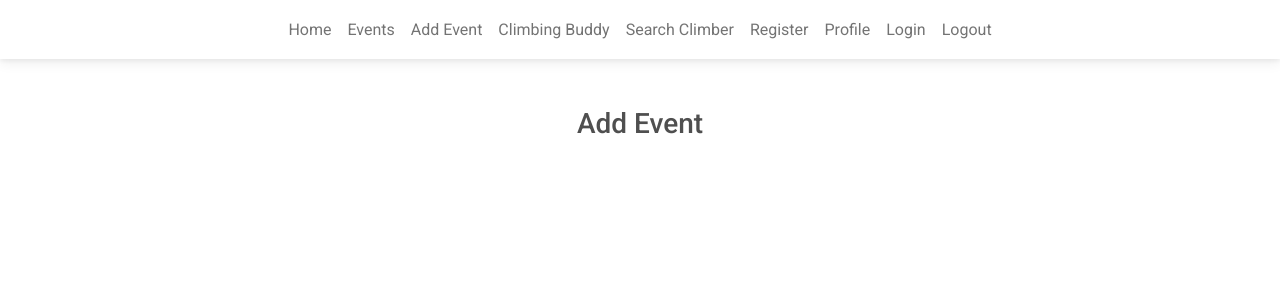
After one commit to mateuszniechwiej/Climbing-Buddy, a Flask app: page /add_event in a window 1280 px wide. The commit adds this page. Shown: the top 300 px of the page. Run offline with Flask 2, Linux system fonts and the light colour scheme; some libraries are stand-ins or nearby versions.

Commit message:
Add add_event page template

```diff
--- a/app.py
+++ b/app.py
@@ -119,3 +119,7 @@ def logout():
     flash("You've been logged out.See you again", "message")
     session.pop("user")
     return redirect(url_for("login"))
+
+@app.route("/add_event")
+def add_event():
+    return render_template("add_event.html")
--- /dev/null
+++ b/templates/add_event.html
@@ -0,0 +1,5 @@
+{% extends "base.html" %}
+{% block content %}
+    <h3 class="d-flex justify-content-center mt-5">Add Event</h3>
+
+{% endblock %}
--- a/templates/base.html
+++ b/templates/base.html
@@ -11,6 +11,9 @@
     <link href="https://fonts.googleapis.com/css?family=Roboto:300,400,500,700&display=swap" rel="stylesheet" />
     <!-- MDB -->
     <link href="https://cdnjs.cloudflare.com/ajax/libs/mdb-ui-kit/3.5.0/mdb.min.css" rel="stylesheet" type="text/css" />
+    <!-- Flatpickr -->
+    <link rel="stylesheet" href="https://cdn.jsdelivr.net/npm/flatpickr/dist/flatpickr.min.css">
+    <!--CSS-->
     <link rel="stylesheet" href="{{ url_for('static', filename='css/style.css') }}" type="text/css">
     {% block style %}
     {% endblock %}
@@ -36,7 +39,7 @@
                             <a class="nav-link" href="{{ url_for('events') }}">Events</a>
                         </li>
                         <li class="nav-item">
-                            <a class="nav-link" href="#">Add Event</a>
+                            <a class="nav-link" href="{{ url_for('add_event') }}">Add Event</a>
                         </li>
                         <li class="nav-item">
                             <a class="nav-link" href="#">Climbing Buddy</a>
@@ -85,6 +88,7 @@
     </main>
     <!-- MDB -->
     <script type="text/javascript" src="https://cdnjs.cloudflare.com/ajax/libs/mdb-ui-kit/3.5.0/mdb.min.js"></script>
+    <script src="https://cdn.jsdelivr.net/npm/flatpickr"></script>
     <script src="{{ url_for('static', filename='js/script.js') }}"></script>
     {% block scripts %}
     {% endblock %}
```
